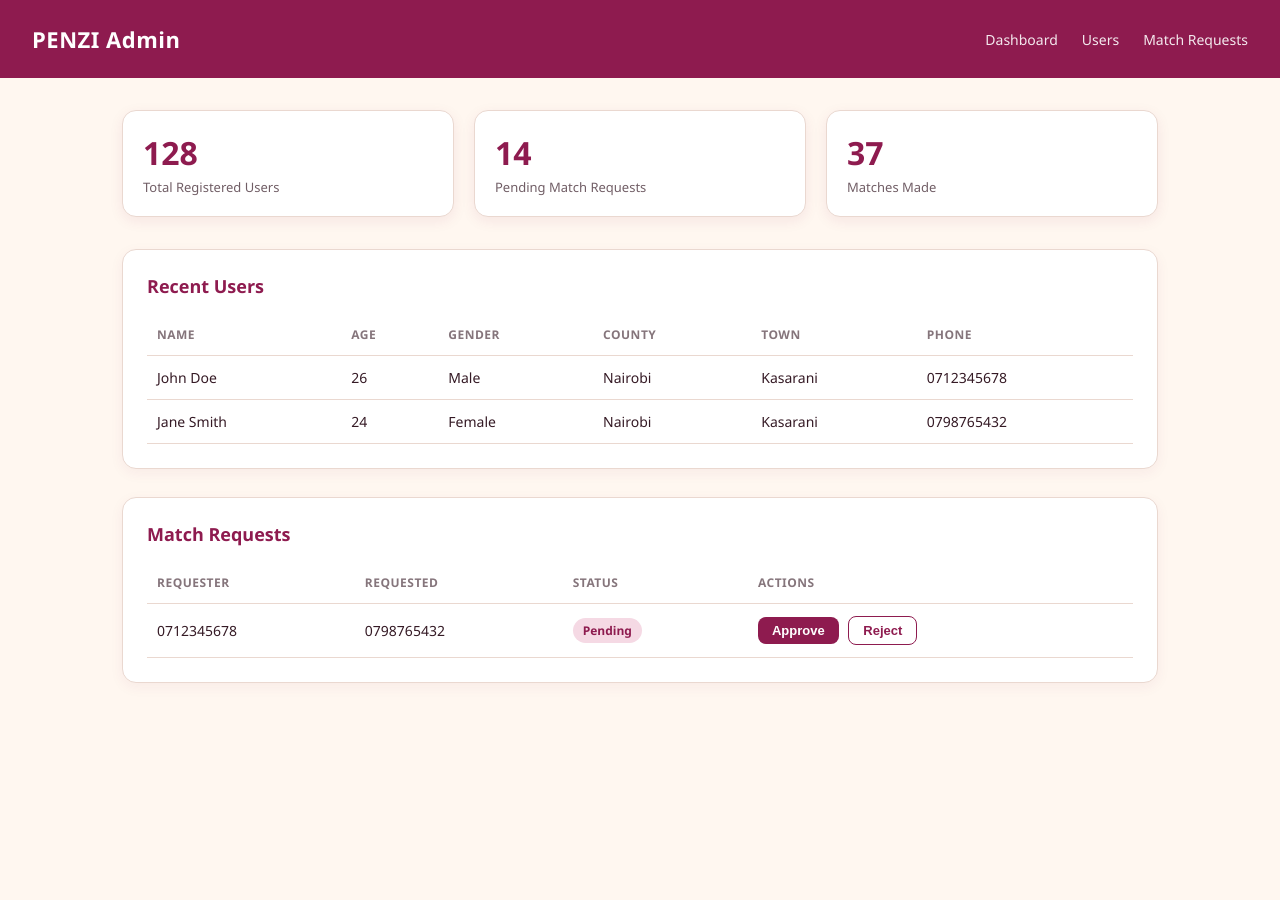
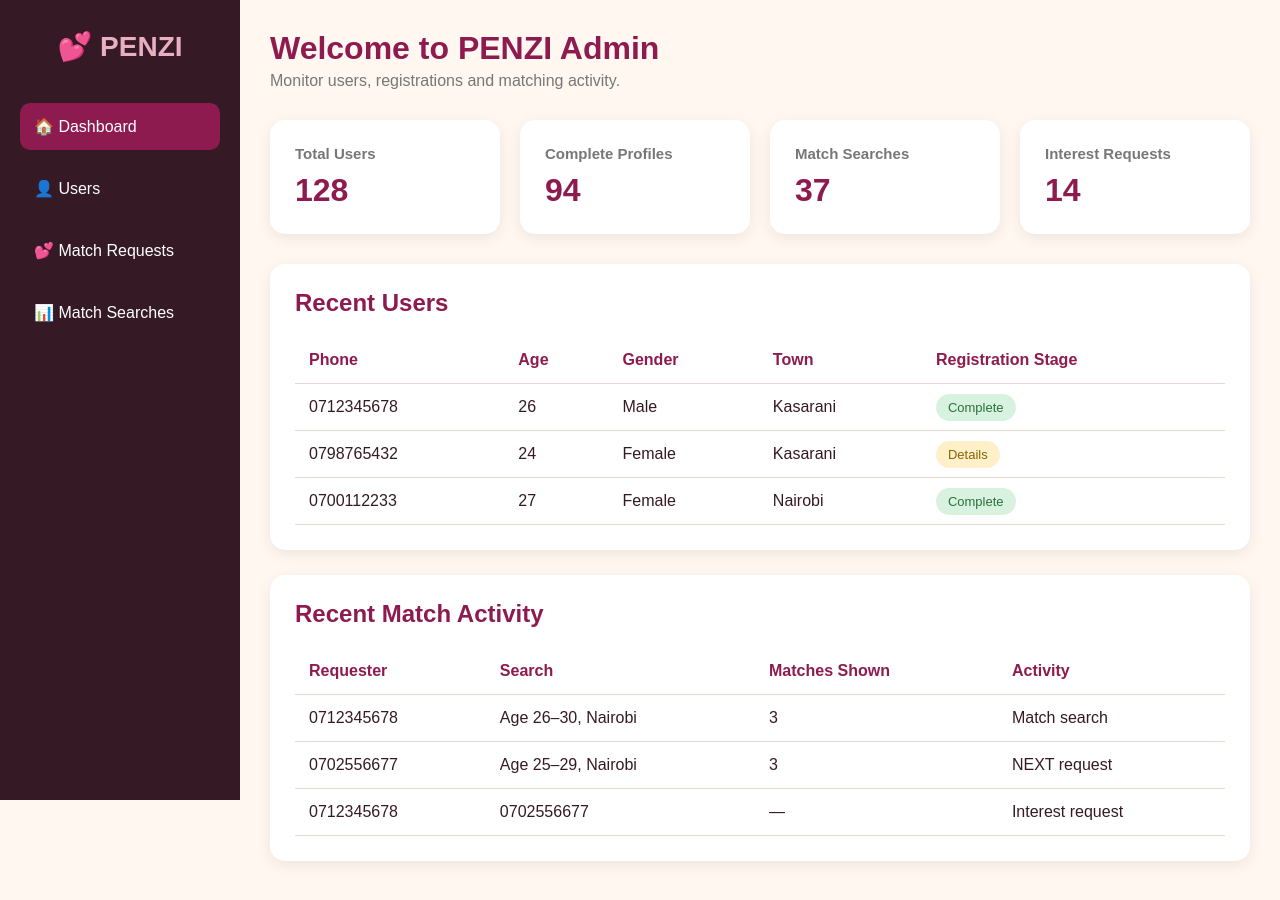
Before and after one commit to kwambokamegan/penzi-dating-app, a plain HTML site: page dashboard/index.html in a window 1280 px wide. Before the commit the page ends 800 px from the top, so only its background shows below. Drawn offline with Linux system fonts and the light colour scheme.

Commit message:
Improve admin dashboard

```diff
--- a/dashboard/index.html
+++ b/dashboard/index.html
@@ -3,246 +3,350 @@
 <head>
     <meta charset="UTF-8">
     <meta name="viewport" content="width=device-width, initial-scale=1.0">
+
     <title>PENZI Admin Dashboard</title>
+
     <style>
         :root {
             --plum: #8E1B4F;
+            --dark-plum: #351A25;
             --cream: #FFF7F0;
             --beige: #EAD8D0;
-    --brown: #351A25;
             --white: #FFFFFF;
+            --pink: #E8AFC0;
         }
 
-  * { box-sizing: border-box; margin: 0; padding: 0; }
+        * {
+            margin: 0;
+            padding: 0;
+            box-sizing: border-box;
+            font-family: Arial, sans-serif;
+        }
 
         body {
-    font-family: 'Segoe UI', Arial, sans-serif;
             background: var(--cream);
-    color: var(--brown);
+            color: var(--dark-plum);
         }
 
-  header {
-    background: var(--plum);
-    color: var(--white);
-    padding: 24px 32px;
-    display: flex;
-    justify-content: space-between;
-    align-items: center;
+        /* SIDEBAR */
+        .sidebar {
+            width: 240px;
+            height: 100vh;
+            background: var(--dark-plum);
+            color: white;
+            position: fixed;
+            left: 0;
+            top: 0;
+            padding: 30px 20px;
         }
 
-  header h1 {
-    font-size: 22px;
-    letter-spacing: 0.5px;
+        .logo {
+            font-size: 28px;
+            font-weight: bold;
+            color: var(--pink);
+            margin-bottom: 40px;
+            text-align: center;
         }
 
-  nav {
-    display: flex;
-    gap: 24px;
+        .menu {
+            list-style: none;
         }
 
-  nav a {
-    color: var(--white);
-    text-decoration: none;
-    font-size: 14px;
-    opacity: 0.9;
+        .menu li {
+            margin-bottom: 15px;
         }
 
-  nav a:hover {
-    opacity: 1;
-    text-decoration: underline;
+        .menu a {
+            display: block;
+            padding: 14px;
+            color: white;
+            text-decoration: none;
+            border-radius: 10px;
         }
 
-  main {
-    padding: 32px;
-    max-width: 1100px;
-    margin: 0 auto;
+        .menu a:hover,
+        .menu .active {
+            background: var(--plum);
         }
 
+        /* MAIN CONTENT */
+        .main {
+            margin-left: 240px;
+            padding: 30px;
+        }
+
+        .top {
+            margin-bottom: 30px;
+        }
+
+        .top h1 {
+            color: var(--plum);
+            margin-bottom: 5px;
+        }
+
+        .top p {
+            color: #777;
+        }
+
+        /* STAT CARDS */
         .stats {
             display: grid;
-    grid-template-columns: repeat(auto-fit, minmax(200px, 1fr));
+            grid-template-columns: repeat(4, 1fr);
             gap: 20px;
-    margin-bottom: 32px;
+            margin-bottom: 30px;
         }
 
-  .stat-card {
+        .card {
             background: var(--white);
-    border-radius: 14px;
-    padding: 20px;
-    box-shadow: 0 4px 14px rgba(142, 27, 79, 0.08);
-    border: 1px solid var(--beige);
+            padding: 25px;
+            border-radius: 15px;
+            box-shadow: 0 4px 15px rgba(0,0,0,0.08);
         }
 
-  .stat-card .number {
+        .card h3 {
+            font-size: 15px;
+            color: #777;
+            margin-bottom: 10px;
+        }
+
+        .card .number {
             font-size: 32px;
-    font-weight: 700;
+            font-weight: bold;
             color: var(--plum);
         }
 
-  .stat-card .label {
-    font-size: 13px;
-    color: var(--brown);
-    opacity: 0.7;
-    margin-top: 4px;
+        /* SECTIONS */
+        .section {
+            background: var(--white);
+            padding: 25px;
+            border-radius: 15px;
+            margin-bottom: 25px;
+            box-shadow: 0 4px 15px rgba(0,0,0,0.08);
         }
 
-  section {
-    background: var(--white);
-    border-radius: 14px;
-    padding: 24px;
-    margin-bottom: 28px;
-    box-shadow: 0 4px 14px rgba(142, 27, 79, 0.06);
-    border: 1px solid var(--beige);
+        .section h2 {
+            color: var(--plum);
+            margin-bottom: 20px;
         }
 
-  section h2 {
-    font-size: 18px;
-    margin-bottom: 16px;
-    color: var(--plum);
-  }
-
+        /* TABLE */
         table {
             width: 100%;
             border-collapse: collapse;
         }
 
-  th, td {
+        th,
+        td {
+            padding: 14px;
             text-align: left;
-    padding: 12px 10px;
-    font-size: 14px;
             border-bottom: 1px solid var(--beige);
         }
 
         th {
-    color: var(--brown);
-    opacity: 0.6;
-    font-weight: 600;
-    text-transform: uppercase;
-    font-size: 12px;
-    letter-spacing: 0.5px;
-  }
-
-  tr:hover {
-    background: var(--cream);
-  }
-
-  .badge {
-    display: inline-block;
-    padding: 4px 10px;
-    border-radius: 20px;
-    font-size: 12px;
-    font-weight: 600;
-  }
-
-  .badge.pending {
-    background: #F5D9E4;
             color: var(--plum);
         }
 
-  .badge.approved {
-    background: #DDF0E1;
-    color: #1F7A3D;
+        /* STATUS */
+        .status {
+            padding: 6px 12px;
+            border-radius: 20px;
+            font-size: 13px;
         }
 
-  .btn {
-    padding: 6px 14px;
-    border-radius: 8px;
-    border: none;
-    font-size: 13px;
-    font-weight: 600;
-    cursor: pointer;
-    margin-right: 6px;
+        .complete {
+            background: #d9f2df;
+            color: #26733a;
         }
 
-  .btn.approve {
-    background: var(--plum);
-    color: var(--white);
+        .details {
+            background: #fff0c9;
+            color: #856404;
         }
 
-  .btn.reject {
-    background: transparent;
+        .start {
+            background: #f5d5df;
             color: var(--plum);
-    border: 1px solid var(--plum);
+        }
+
+        /* RESPONSIVE */
+        @media (max-width: 900px) {
+            .stats {
+                grid-template-columns: repeat(2, 1fr);
+            }
         }
     </style>
 </head>
+
 <body>
 
-<header>
-  <h1>PENZI Admin</h1>
-  <nav>
-    <a href="#">Dashboard</a>
-    <a href="#">Users</a>
-    <a href="#">Match Requests</a>
-  </nav>
-</header>
+    <!-- SIDEBAR -->
+    <aside class="sidebar">
 
-<main>
-
-  <div class="stats">
-    <div class="stat-card">
-      <div class="number">128</div>
-      <div class="label">Total Registered Users</div>
-    </div>
-    <div class="stat-card">
-      <div class="number">14</div>
-      <div class="label">Pending Match Requests</div>
-    </div>
-    <div class="stat-card">
-      <div class="number">37</div>
-      <div class="label">Matches Made</div>
-    </div>
+        <div class="logo">
+            💕 PENZI
         </div>
 
-  <section>
+        <ul class="menu">
+            <li>
+                <a href="#" class="active">🏠 Dashboard</a>
+            </li>
+
+            <li>
+                <a href="#">👤 Users</a>
+            </li>
+
+            <li>
+                <a href="#">💕 Match Requests</a>
+            </li>
+
+            <li>
+                <a href="#">📊 Match Searches</a>
+            </li>
+        </ul>
+
+    </aside>
+
+
+    <!-- MAIN CONTENT -->
+    <main class="main">
+
+        <div class="top">
+            <h1>Welcome to PENZI Admin</h1>
+            <p>Monitor users, registrations and matching activity.</p>
+        </div>
+
+
+        <!-- STATISTICS -->
+        <div class="stats">
+
+            <div class="card">
+                <h3>Total Users</h3>
+                <div class="number">128</div>
+            </div>
+
+            <div class="card">
+                <h3>Complete Profiles</h3>
+                <div class="number">94</div>
+            </div>
+
+            <div class="card">
+                <h3>Match Searches</h3>
+                <div class="number">37</div>
+            </div>
+
+            <div class="card">
+                <h3>Interest Requests</h3>
+                <div class="number">14</div>
+            </div>
+
+        </div>
+
+
+        <!-- RECENT USERS -->
+        <section class="section">
+
             <h2>Recent Users</h2>
+
             <table>
+
+                <thead>
                     <tr>
-        <th>Name</th>
+                        <th>Phone</th>
                         <th>Age</th>
                         <th>Gender</th>
-        <th>County</th>
                         <th>Town</th>
-        <th>Phone</th>
+                        <th>Registration Stage</th>
                     </tr>
+                </thead>
+
+                <tbody>
+
                     <tr>
-        <td>John Doe</td>
+                        <td>0712345678</td>
                         <td>26</td>
                         <td>Male</td>
-        <td>Nairobi</td>
                         <td>Kasarani</td>
-        <td>0712345678</td>
+                        <td>
+                            <span class="status complete">
+                                Complete
+                            </span>
+                        </td>
                     </tr>
+
                     <tr>
-        <td>Jane Smith</td>
+                        <td>0798765432</td>
                         <td>24</td>
                         <td>Female</td>
+                        <td>Kasarani</td>
+                        <td>
+                            <span class="status details">
+                                Details
+                            </span>
+                        </td>
+                    </tr>
+
+                    <tr>
+                        <td>0700112233</td>
+                        <td>27</td>
+                        <td>Female</td>
                         <td>Nairobi</td>
-        <td>Kasarani</td>
-        <td>0798765432</td>
+                        <td>
+                            <span class="status complete">
+                                Complete
+                            </span>
+                        </td>
                     </tr>
+
+                </tbody>
+
             </table>
+
         </section>
 
-  <section>
-    <h2>Match Requests</h2>
+
+        <!-- MATCH REQUESTS -->
+        <section class="section">
+
+            <h2>Recent Match Activity</h2>
+
             <table>
+
+                <thead>
                     <tr>
                         <th>Requester</th>
-        <th>Requested</th>
-        <th>Status</th>
-        <th>Actions</th>
+                        <th>Search</th>
+                        <th>Matches Shown</th>
+                        <th>Activity</th>
                     </tr>
+                </thead>
+
+                <tbody>
+
                     <tr>
                         <td>0712345678</td>
-        <td>0798765432</td>
-        <td><span class="badge pending">Pending</span></td>
-        <td>
-          <button class="btn approve">Approve</button>
-          <button class="btn reject">Reject</button>
-        </td>
+                        <td>Age 26–30, Nairobi</td>
+                        <td>3</td>
+                        <td>Match search</td>
                     </tr>
+
+                    <tr>
+                        <td>0702556677</td>
+                        <td>Age 25–29, Nairobi</td>
+                        <td>3</td>
+                        <td>NEXT request</td>
+                    </tr>
+
+                    <tr>
+                        <td>0712345678</td>
+                        <td>0702556677</td>
+                        <td>—</td>
+                        <td>Interest request</td>
+                    </tr>
+
+                </tbody>
+
             </table>
+
         </section>
 
     </main>
```
Lines whose indentation alone changed are shown as unchanged.
